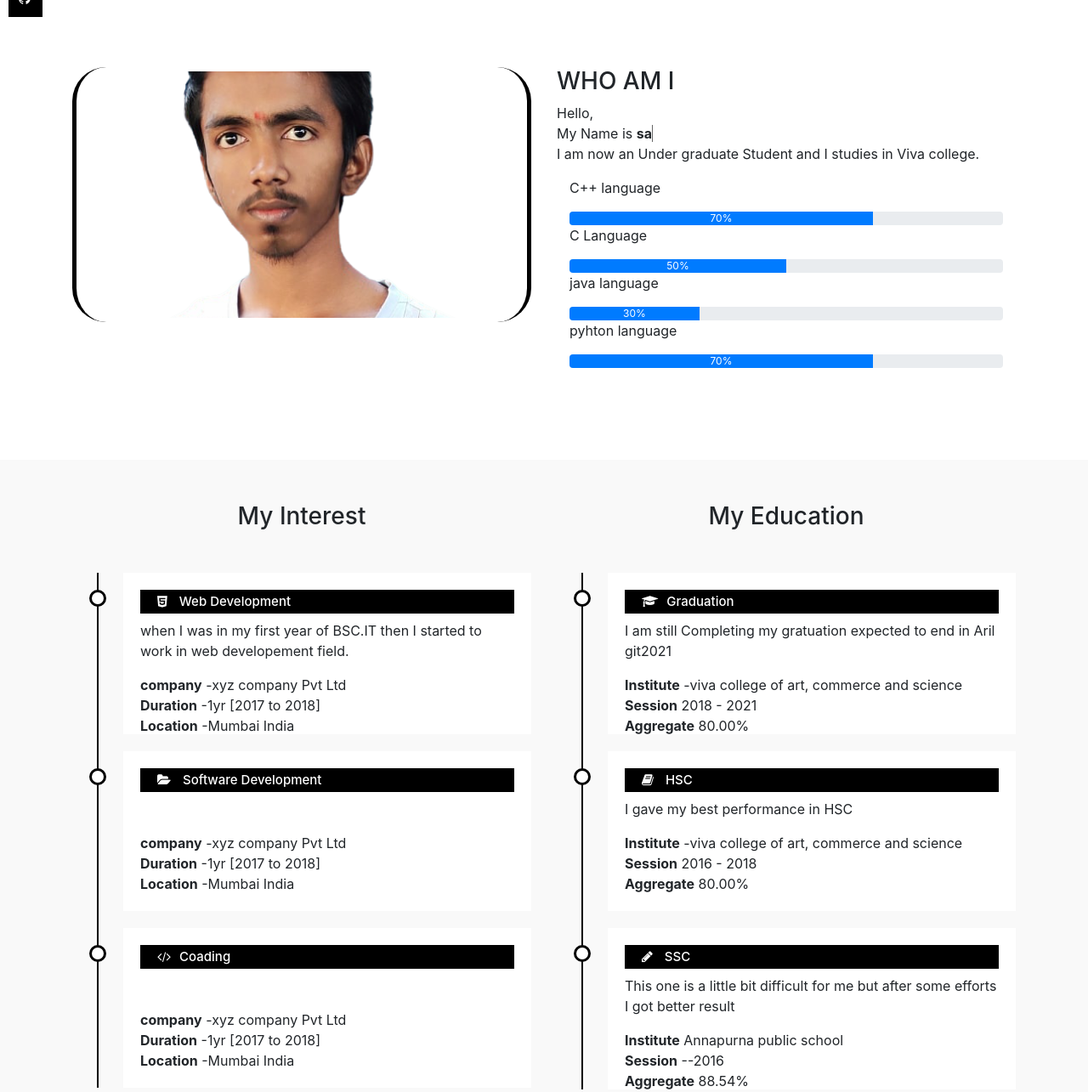
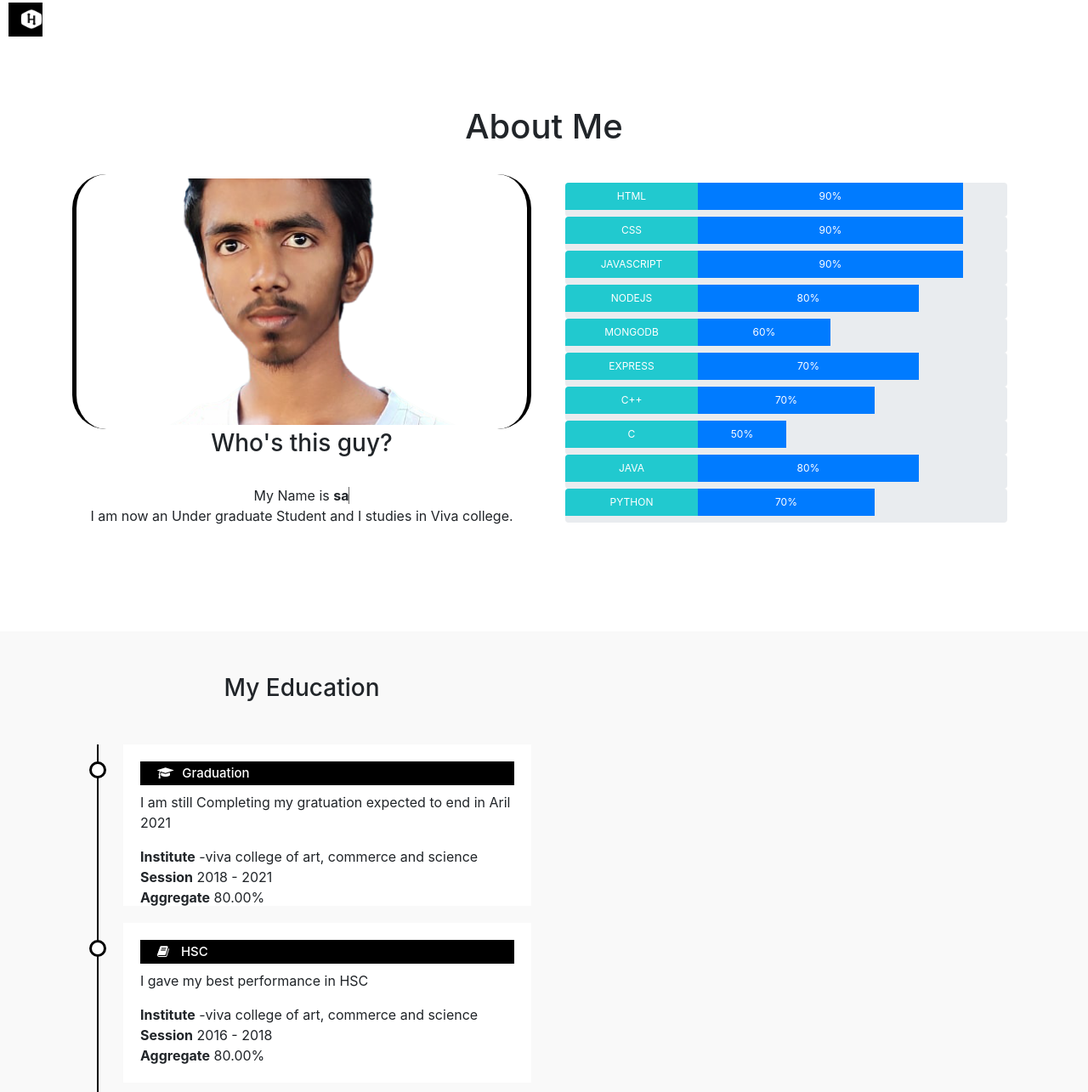
Before and after one commit to Satish-yadav01/portfolio, a plain HTML site: page index.html in a window 1280 px wide. Shown: the part 885-2170 px from the top of the page at 85% size. Drawn offline with nearby package versions, Linux system fonts and the light colour scheme.

Commit message:
progress bar

```diff
--- a/index.html
+++ b/index.html
@@ -28,7 +28,7 @@
             <div class="user-box">
                 <img src="IMG/satish.png" alt="nowtechspot images">
                 <h1>Satish yadav</h1>
-                <p>Web Developer</p>
+                <p>Fresher | loking for opportunity</p>
             </div>
         </div>
         <div class="scroll-btn">
@@ -75,41 +75,70 @@
             <ul>
                 <li><a href="https://www.linkedin.com/in/satish-yadav-905bb717a/"><i class="fa fa-linkedin"></i></a></li>
                 <li><a href="https://github.com/Satish-yadav01"><i class="fa fa-github"></i></a></li>
+                <li>
+                    <a href="https://www.hackerrank.com/satishsy" target="_blank"><img src="img/hackerrank.png" alt="hackerRank" style="width:30px; height:25px; filter: invert(1);"></a>
+                </li>
             </ul>
         </div>
         <!-----------About-------------------------------------->
+        <h1 class="text-center pb-4" data-animation="slide-in-right">About Me</h1>
         <div class="about container my-2" id="about">
+
             <div class="row">
                 <div class="col-md-6 text-center">
-                    <img src="IMG/satish.png" alt="nowtechspot images" class="profile-img">
-                </div>
-                <div class="col-md-6">
-                    <h3>WHO AM I</h3>
+                    <img src="IMG/satish.png" alt="satish" class="profile-img">
+                    <h3>Who's this guy?</h3>
                     <p>
-                        Hello,
                         <br> My Name is <b><span
                         class="txt-rotate"
                         data-period="2000"
                         data-rotate='[ "satish.", "satish yadav."]'></span></b>
                         <br> I am now an Under graduate Student and I studies in Viva college.
                     </p>
+                </div>
+                <div class="col-md-6">
+
                     <!-- Skill Bars -->
-                    <div class="skills-bar">
-                        <p>C++ language</p>
-                        <div class="progress">
-                            <div class="progress-bar" style="width:70%;">70%</div>
+                    <div class="skills-bar ">
+                        <div class="progress pb-2" style="height: 40px;">
+                            <div class="progress-bar" style="width:30%; background-color:#21c9cf;">HTML</div>
+                            <div class="progress-bar" style="width:60%;">90%</div>
                         </div>
-                        <p>C Language</p>
-                        <div class="progress">
-                            <div class="progress-bar" style="width:50%;">50%</div>
+                        <div class="progress pb-2" style="height: 40px;">
+                            <div class="progress-bar" style="width:30%; background-color:#21c9cf;">CSS</div>
+                            <div class="progress-bar" style="width:60%;">90%</div>
                         </div>
-                        <p>java language</p>
-                        <div class="progress">
-                            <div class="progress-bar" style="width:30%;">30%</div>
+                        <div class="progress pb-2" style="height: 40px;">
+                            <div class="progress-bar" style="width:30%; background-color:#21c9cf;">JAVASCRIPT</div>
+                            <div class="progress-bar" style="width:60%;">90%</div>
                         </div>
-                        <p>pyhton language</p>
-                        <div class="progress">
-                            <div class="progress-bar" style="width:70%;">70%</div>
+                        <div class="progress pb-2" style="height: 40px;">
+                            <div class="progress-bar" style="width:30%; background-color:#21c9cf;">NODEJS</div>
+                            <div class="progress-bar" style="width:50%;">80%</div>
+                        </div>
+                        <div class="progress pb-2" style="height: 40px;">
+                            <div class="progress-bar" style="width:30%; background-color:#21c9cf;">MONGODB</div>
+                            <div class="progress-bar" style="width:30%;">60%</div>
+                        </div>
+                        <div class="progress pb-2" style="height: 40px;">
+                            <div class="progress-bar" style="width:30%; background-color:#21c9cf;">EXPRESS</div>
+                            <div class="progress-bar" style="width:50%;">70%</div>
+                        </div>
+                        <div class="progress pb-2" style="height: 40px;">
+                            <div class="progress-bar" style="width:30%; background-color:#21c9cf;">C++</div>
+                            <div class="progress-bar" style="width:40%;">70%</div>
+                        </div>
+                        <div class="progress pb-2" style="height: 40px;">
+                            <div class="progress-bar" style="width:30%; background-color:#21c9cf;">C</div>
+                            <div class="progress-bar" style="width:20%;">50%</div>
+                        </div>
+                        <div class="progress pb-2" style="height: 40px;">
+                            <div class="progress-bar" style="width:30%; background-color:#21c9cf;">JAVA</div>
+                            <div class="progress-bar" style="width:50%;">80%</div>
+                        </div>
+                        <div class="progress pb-2" style="height: 40px;">
+                            <div class="progress-bar" style="width:30%; background-color:#21c9cf;">PYTHON</div>
+                            <div class="progress-bar" style="width:40%;">70%</div>
                         </div>
                     </div>
 
@@ -121,41 +150,13 @@
         <div class="resume" id="resume">
             <div class="container">
                 <div class="row">
-                    <div class="col-md-6">
-                        <h3 class="text-center">My Interest</h3>
-                        <ul class="timeline">
-                            <li>
-                                <h4><i class="fa fa-html5 space"></i> Web Development</h4>
-                                <p>when I was in my first year of BSC.IT then I started to work in web developement field.<br></p>
-                                <b>company</b> -xyz company Pvt Ltd<br>
-                                <b>Duration</b> -1yr [2017 to 2018]<br>
-                                <b>Location</b> -Mumbai India
-                            </li>
-
-                            <li>
-                                <h4><i class="fa fa-folder-open space"></i> Software Development</h4>
-                                <p><br></p>
-                                <b>company</b> -xyz company Pvt Ltd<br>
-                                <b>Duration</b> -1yr [2017 to 2018]<br>
-                                <b>Location</b> -Mumbai India
-                            </li>
-
-                            <li>
-                                <h4><i class="fa fa-code space"></i>Coading</h4>
-                                <p><br></p>
-                                <b>company</b> -xyz company Pvt Ltd<br>
-                                <b>Duration</b> -1yr [2017 to 2018]<br>
-                                <b>Location</b> -Mumbai India
-                            </li>
-                        </ul>
-                    </div>
 
                     <div class="col-md-6">
                         <h3 class="text-center">My Education</h3>
                         <ul class="timeline">
                             <li>
                                 <h4><i class="fa fa-graduation-cap space"></i>Graduation</h4>
-                                <p>I am still Completing my gratuation expected to end in Aril git2021<br></p>
+                                <p>I am still Completing my gratuation expected to end in Aril 2021<br></p>
                                 <b>Institute</b> -viva college of art, commerce and science<br>
                                 <b>Session</b> 2018 - 2021<br>
                                 <b>Aggregate</b> 80.00%
@@ -180,6 +181,9 @@
                             </li>
                         </ul>
                     </div>
+
+                    <!-- col -->
+
 
                 </div>
             </div>
@@ -273,9 +277,12 @@
             </div>
 
             <div class="social-icons-footer text-center">
-                <ul>
+                <ul style="margin-bottom: 0%;">
                     <li><a href="https://www.linkedin.com/in/satish-yadav-905bb717a/" target="_blank"><i class="fa fa-linkedin"></i></a></li>
                     <li><a href="https://github.com/Satish-yadav01" target="_blank"><i class="fa fa-github"></i></a></li>
+                    <li>
+                        <a href="https://www.hackerrank.com/satishsy" target="_blank"><img src="img/hackerrank.png" alt="hackerRank" style="width:30px; height:25px; filter: invert(1);"></a>
+                    </li>
 
                 </ul>
             </div>
--- a/style.css
+++ b/style.css
@@ -6,7 +6,7 @@ body {
     margin: 0;
     padding: 0;
     font-family: sans-serif;
-    user-select: none;
+    /* user-select: none; */
 }
 
 
@@ -147,7 +147,8 @@ img {
 }
 
 .skills-bar {
-    padding: inherit;
+    padding: 10px;
+    background: none;
 }
 
 
```
Also changed, not shown: IMG/hackerrank.png (added).
